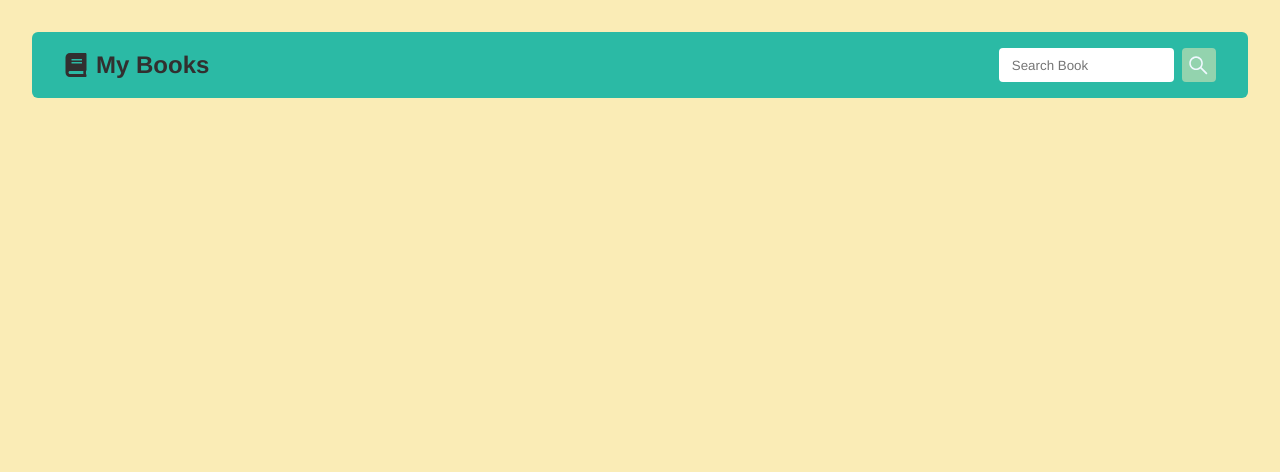
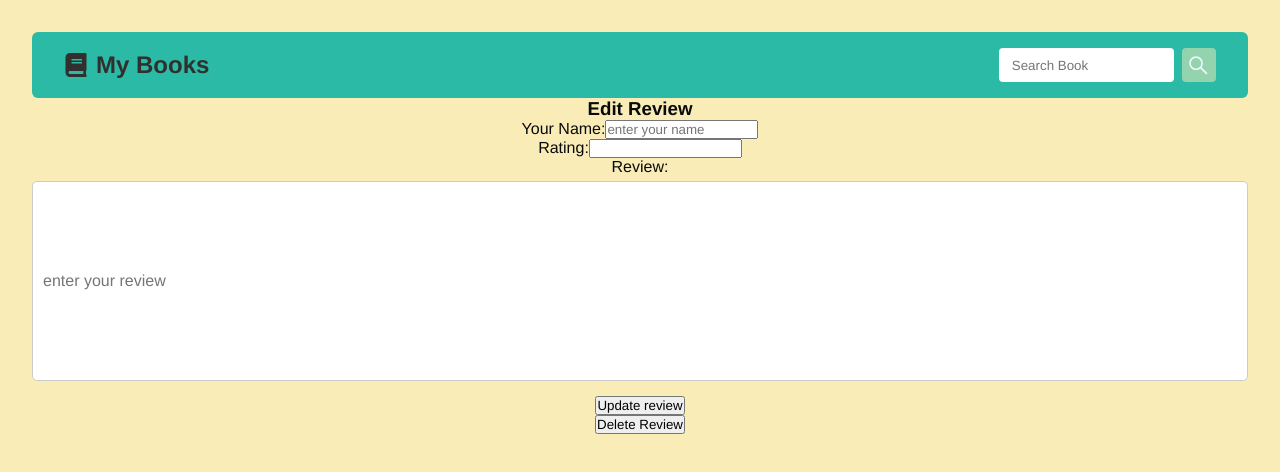
Before and after one commit to TrombettasInc/pageturner, a React (Vite) app: page /edit/1 in a window 1280 px wide. Before the commit this address had no page. Shown: the top 472 px of the page. Built offline with nearby package versions, Linux system fonts and the light colour scheme; no server answers.

Commit message:
add styles to form create and added edit page

```diff
--- a/src/App.jsx
+++ b/src/App.jsx
@@ -7,6 +7,7 @@ import MyBookDetails from './pages/MyBookDetails'
 import HomePage from './pages/HomePage'
 import Search from './pages/Search'
 import Create from './pages/Create'
+import EditCreat from './pages/EditCreat'
 
 function App() {
 
@@ -19,6 +20,7 @@ function App() {
       <Route path="/" element={<HomePage/>} />
       <Route path="reviews/:id" element={<MyBookDetails/>} />
       <Route path="create/:id" element={<Create/>}/>
+      <Route path="edit/:id" element={<EditCreat/>}/>
       <Route path="search" element={<Search/>} />
     </Routes>
 
--- a/src/pages/BookGrid.css
+++ b/src/pages/BookGrid.css
@@ -50,20 +50,20 @@
     /* define a cor do rating */
 }
 
-.books-container div a {
-    display: inline-block;
-    background-color: #93D3AE;
-    border-radius: 4px;
+.books-container div a { /*define a cor dos buttons details*/
+    background: linear-gradient(#6ce4ba, #61c489);
     border: none;
-    color: rgb(136, 140, 143);
-    padding: 1rem 0.5rem;
-    align-items: center;
-    transition: .4s;
-    text-align: center;
+    color: white;
+    padding: 12px 24px;
+    font-size: 16px;
     font-weight: bold;
-    font-size: 20px;
-    margin-top: 10px;
-    margin-left: 5px;
+    text-transform: uppercase;
+    letter-spacing: 0.5px;
+    border-radius: 8px;
+    cursor: pointer;
+    box-shadow: 0px 4px 6px rgba(0, 0, 0, 0.1);
+    transition: all 0.3s ease;
+    width: fit-content;
 
 }
 
@@ -73,7 +73,7 @@
 }
 
 .button {
-    background: linear-gradient(#1ad191, #61c489);
+    background: linear-gradient(#6ce4ba, #61c489);
     border: none;
     color: white;
     padding: 12px 24px;
@@ -88,7 +88,7 @@
 
 
   .button:hover {
-    background: linear-gradient( #A5C9FF, #6D83F2);
+    background: linear-gradient(#ffb096, #f96635);
     box-shadow: 0px 6px 10px rgba(0, 0, 0, 0.15);
     transform: translateY(-2px);
   }
--- a/src/pages/Create.css
+++ b/src/pages/Create.css
@@ -3,14 +3,14 @@
     justify-content: center;
     align-items: center;
     min-height: 65vh;
-    background-color: #ffffff;
+    background-color: #FAECB6
     padding: 20px;
     box-sizing: border-box;
     margin-top: 190px;
 }
 
 .create-review-form {
-    background-color: white;
+    background-color: #F9A822;
     padding: 20px;
     border-radius: 10px;
     box-shadow: 0 4px 8px rgba(0, 0, 0, 0.1);
@@ -35,10 +35,9 @@
     width: 100%;
 }
 
-.create-review-form input[type="text"],
-.create-review-form input[type="number"],
-.create-review-form input[type="file"] {
+.review-text{
     width: 100%;
+    height: 200px;
     padding: 10px;
     margin-top: 5px;
     border: 1px solid #ccc;
@@ -50,23 +49,42 @@
     background-color: #ffffff;
 }
 
+.create-review-form input[type="number"],
+.create-review-form input[type="text"] {
+    width: 100%;
+    padding: 10px;
+    margin-top: 5px;
+    border: 1px solid #ccc;
+    border-radius: 5px;
+    box-sizing: border-box;
+    font-size: 1em;
+    margin-bottom: 15px;
+    color: #000000;
+    background-color: #fff1dc;
+}
+
 .create-review-form input[type="text"]::placeholder,
 .create-review-form input[type="number"]::placeholder {
     color: #999999;
 }
 
 .create-review-form button {
-    background-color: #918e8e;
+    background: linear-gradient(#6ce4ba, #61c489);
+    border: none;
     color: white;
-    padding: 10px 20px;
-    border: none;
-    border-radius: 5px;
+    padding: 12px 24px;
+    font-size: 16px;
+    font-weight: bold;
+    text-transform: uppercase;
+    letter-spacing: 0.5px;
+    border-radius: 8px;
     cursor: pointer;
-    font-size: 1em;
-    text-align: center;
-    margin-top: 10px;
+    box-shadow: 0px 4px 6px rgba(0, 0, 0, 0.1);
+    transition: all 0.3s ease;
 }
 
 .create-review-form button:hover {
-    background-color: #555;
+    background: linear-gradient(#ffb096, #f96635);
+    box-shadow: 0px 6px 10px rgba(0, 0, 0, 0.15);
+    transform: translateY(-2px);
 }
--- a/src/pages/Create.jsx
+++ b/src/pages/Create.jsx
@@ -24,13 +24,13 @@ function Create() {
       reviewName: name,
     };
 
-
+    // get the array of reviews for a specific book//
     axios.get(`${API_URL}/${bookId}`)
       .then(response => {
         const book = response.data;
         const updatedReviews = [...book.volumeInfo.userReviews, newReview];
 
-    // Update the book with the new review
+        // Update the book with the new review//
         return axios.put(`${API_URL}/${bookId}`, {
           ...book,
           volumeInfo: {
@@ -47,23 +47,21 @@ function Create() {
 
 
   return (
-    <div className="create-review">
+    <div className="create-review-container">
 
-      <h3>Add Review</h3>
-
-      <form onSubmit={handleSubmit}>
+      <form onSubmit={handleSubmit} className="create-review-form">
+        <h2>Add a new Review</h2>
 
         <label>
-          Review:
+          Your Name:
           <input
             type="text"
-            name="title"
-            placeholder="enter your review"
-            value={review}
-            onChange={(e) => { setReview(e.target.value) }}
+            name="name"
+            placeholder="enter your name"
+            value={name}
+            onChange={(e) => { setName(e.target.value) }}
           />
           <br />
-
           Rating:
           <input
             type="number"
@@ -73,15 +71,16 @@ function Create() {
             required
           />
           <br />
+          Review:
+          <input className="review-text"
+            type="text"
+            name="title"
+            placeholder="enter your review"
+            value={review}
+            onChange={(e) => { setReview(e.target.value) }}
+          />
 
-          Your Name:
-          <input
-            type="text"
-            name="name"
-            placeholder="enter your name"
-            value={name}
-            onChange={(e) => { setName(e.target.value) }}
-          />
+
         </label>
 
         <button>Create</button>
--- /dev/null
+++ b/src/pages/EditCreat.jsx
@@ -0,0 +1,103 @@
+import { useState, useEffect } from "react";
+import axios from "axios";
+import { API_URL } from "../config/api";
+import { useNavigate, useParams } from "react-router-dom";
+import "./Create.css"
+
+
+function EditCreat() {
+    const [review, setReview] = useState("");
+    const [rating, setRating] = useState("");
+    const [name, setName] = useState("");
+
+    const navigate = useNavigate();
+    const { id: bookId } = useParams();
+
+    useEffect(() => {
+        axios.get(`${API_URL}/${bookId}`)
+            .then(response => {
+                setReview(response.data.review)
+                setRating(response.data.rating)
+                setName(response.data.name)
+            })
+            .catch(e => console.log(e))
+
+    }, [bookId])
+
+    const handleFormSubmit = (e) => {
+        e.preventDefault();
+
+        const newEditReview = {
+            review: review,
+            rating: rating,
+            reviewName: name
+        }
+
+        axios.put(`${API_URL}/${bookId}`, {
+            ...book,
+            volumeInfo: {
+              ...book.volumeInfo,
+              userReviews: newEditReview
+            }
+          })
+            .then(response => {
+                navigate(`/reviews/${bookId}`);
+            })
+            .catch(e => console.log("error updating review", e))
+    }
+
+    const deleteReview = () => {
+        axios.delete(`${API_URL}/${bookId}`)
+            .then(response => {
+                navigate("/reviews");
+            })
+            .catch(e => console.log("error deleting rewview", e))
+    }
+
+
+    return (
+        <div className="EditReview">
+            <h3>Edit Review</h3>
+            <form onSubmit={handleFormSubmit} >
+
+                <label>
+                    Your Name:
+                    <input
+                        type="text"
+                        name="name"
+                        placeholder="enter your name"
+                        value={name}
+                        onChange={(e) => { setName(e.target.value) }}
+                    />
+                    <br />
+                    Rating:
+                    <input
+                        type="number"
+                        name="rating"
+                        value={rating}
+                        onChange={(e) => setRating(e.target.value)}
+                        required
+                    />
+                    <br />
+                    Review:
+                    <input className="review-text"
+                        type="text"
+                        name="title"
+                        placeholder="enter your review"
+                        value={review}
+                        onChange={(e) => { setReview(e.target.value) }}
+                    />
+
+                </label>
+
+               <button type="submit">Update review</button>
+
+            </form>
+
+            <button onClick={deleteReview}>Delete Review</button>
+        </div>
+
+    )
+}
+
+export default EditCreat;
--- a/src/pages/MyBookDetails.jsx
+++ b/src/pages/MyBookDetails.jsx
@@ -42,6 +42,9 @@ function MyBookDetails() {
                                 <p><strong>Review:</strong> {review.review}</p>
                                 <p><strong>Reviewed by:</strong> {review.reviewName}</p>
                                 <p><strong>Rating:</strong> {review.rating}</p>
+                                <Link to={`/edit/${books.id}`}>
+                        <button className="button">Edit review</button>
+                    </Link>
                             </div>
                         ))
                     ) : (
```
Lines whose indentation alone changed are shown as unchanged.
